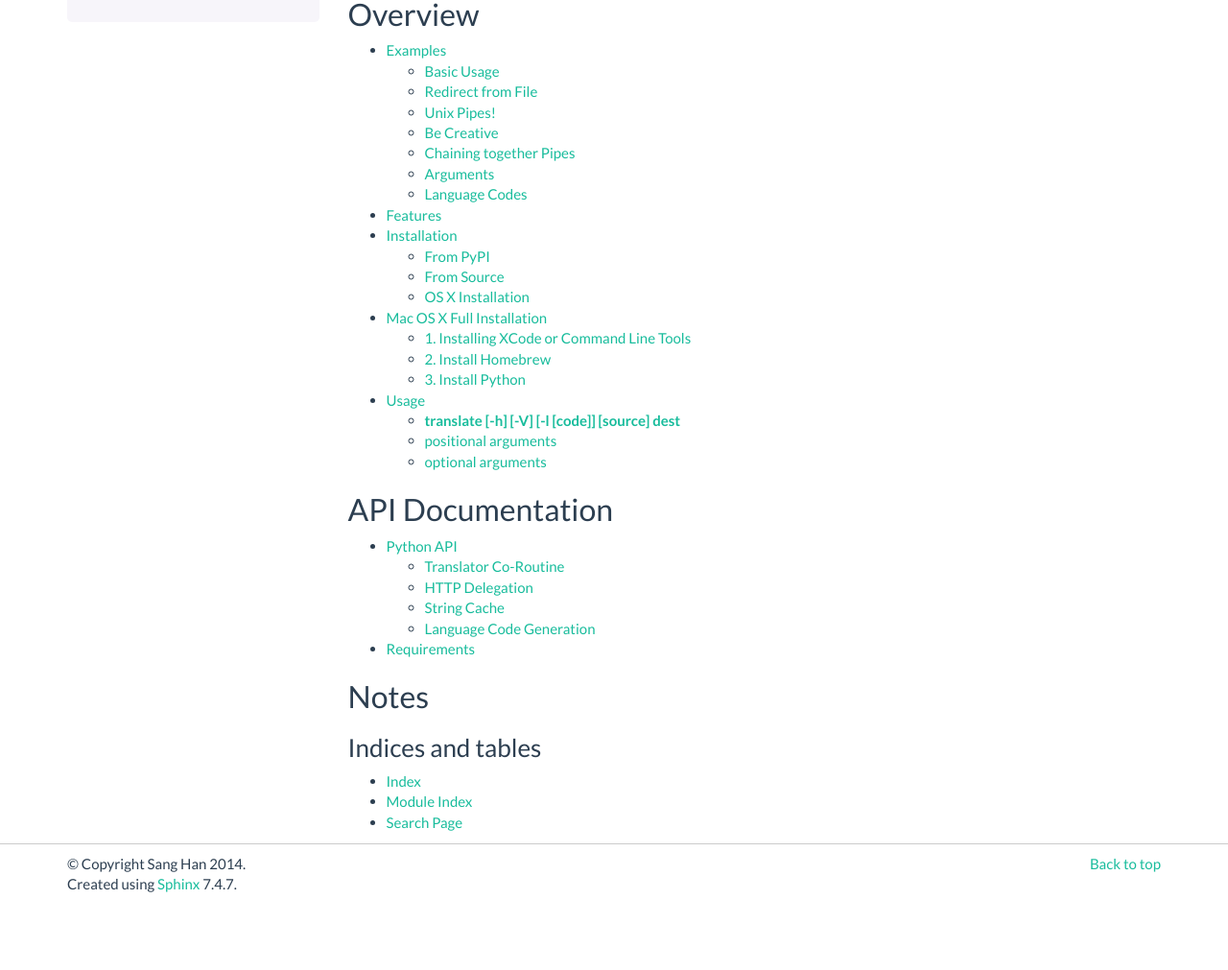
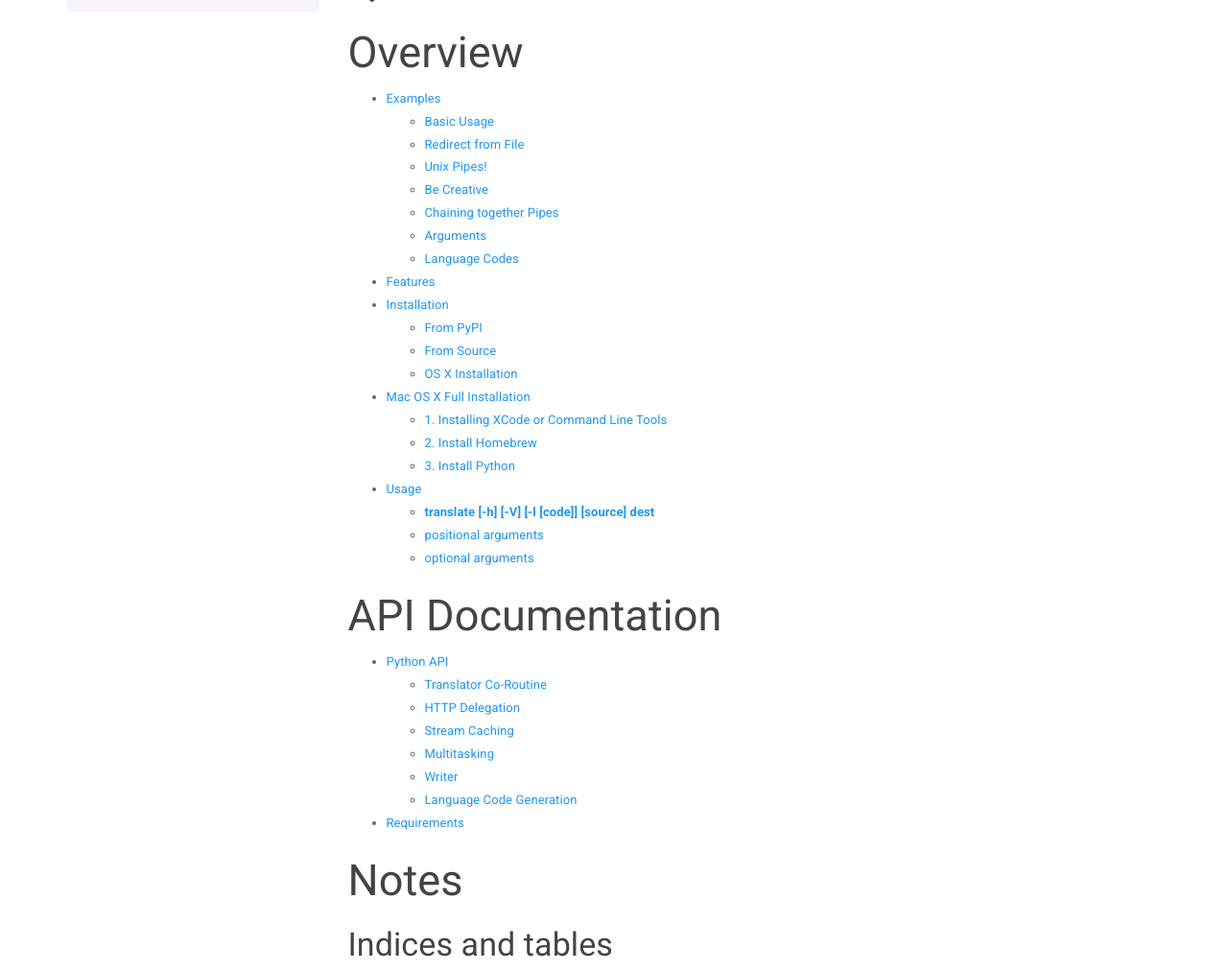
Before and after one commit to jjangsangy/py-translate, a Sphinx documentation site: the page built from docs/index.rst, in a window 1280 px wide and 1400 px high, cut to the strip 389-1400 px from the top of the window. Shown: the whole strip at 96% size. Built offline with Sphinx 7.4.7, drawn with Linux system fonts in a browser that asks for light colours.

Commit message:
updated docs

```diff
--- a/docs/conf.py
+++ b/docs/conf.py
@@ -22,6 +22,9 @@ import os
 sys.path.insert(0, os.path.abspath('..'))
 
 import translate
+
+import sphinx_bootstrap_theme
+
 from translate import __version__, __build__, __title__, __copyright__
 
 # -- General configuration ------------------------------------------------
@@ -35,9 +38,11 @@ from translate import __version__, __build__, __title__, __copyright__
 extensions = [
     'sphinx.ext.autodoc',
     'sphinx.ext.doctest',
+    'sphinx.ext.intersphinx',
     'sphinx.ext.todo',
     'sphinx.ext.coverage',
     'sphinx.ext.mathjax',
+    'sphinx.ext.ifconfig',
     'sphinx.ext.viewcode',
 ]
 
@@ -112,7 +117,6 @@ pygments_style = 'sphinx'
 # The theme to use for HTML and HTML Help pages.  See the documentation for
 # a list of builtin themes.
 html_theme = 'bootstrap'
-html_theme_path = ['_themes']
 
 # Theme options are theme-specific and customize the look and feel of a theme
 # further.  For a list of options available for each theme, see the
@@ -127,10 +131,11 @@ html_theme_options = {
     'navbar_pagenav': True,
     'navbar_fixed_top': True,
     'source_link_position': "nav",
-    'bootswatch_theme': "flatly",
+    'bootswatch_theme': "Paper",
     'bootstrap_version': "3",
         }
 
+html_theme_path = sphinx_bootstrap_theme.get_html_theme_path()
 # Add any paths that contain custom themes here, relative to this directory.
 
 # The name for this set of Sphinx documents.  If None, it defaults to
@@ -184,13 +189,13 @@ html_sidebars = {'sidebar': ['localtoc.html', 'sourcelink.html', 'searchbox.html
 #html_split_index = False
 
 # If true, links to the reST sources are added to the pages.
-#html_show_sourcelink = True
+html_show_sourcelink = True
 
 # If true, "Created using Sphinx" is shown in the HTML footer. Default is True.
 #html_show_sphinx = True
 
 # If true, "(C) Copyright ..." is shown in the HTML footer. Default is True.
-#html_show_copyright = True
+html_show_copyright = True
 
 # If true, an OpenSearch description file will be output, and all pages will
 # contain a <link> tag referring to it.  The value of this option must be the
@@ -198,7 +203,7 @@ html_sidebars = {'sidebar': ['localtoc.html', 'sourcelink.html', 'searchbox.html
 #html_use_opensearch = ''
 
 # This is the file name suffix for HTML files (e.g. ".xhtml").
-#html_file_suffix = None
+html_file_suffix = '.html'
 
 # Output file base name for HTML help builder.
 htmlhelp_basename = 'py-translatedoc'
--- a/docs/devs/api.rst
+++ b/docs/devs/api.rst
@@ -16,12 +16,23 @@ HTTP Delegation
 
 .. autofunction:: translate.push_url
 
-String Cache
+Stream Caching
 ----------------
 
 .. autofunction:: translate.source
-.. autofunction:: translate.spooler
-.. autofunction:: translate.text_sink
+.. autofunction:: translate.spool
+.. autofunction:: translate.chunk
+
+
+Multitasking
+-------------
+
+.. autofunction:: translate.set_task
+
+Writer
+-------
+
+.. autofunction:: translate.write_stream
 
 
 Language Code Generation
--- a/docs/requirements.txt
+++ b/docs/requirements.txt
@@ -1 +1 @@
-Sphinx==1.2.2
+sphinx_bootstrap_theme
```
Also changed, not shown: 1 other file.
